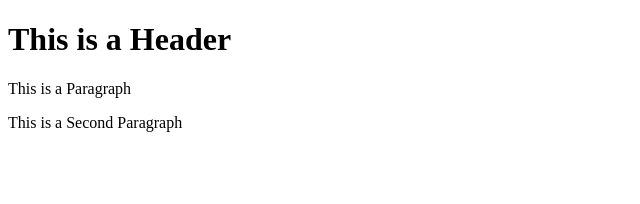
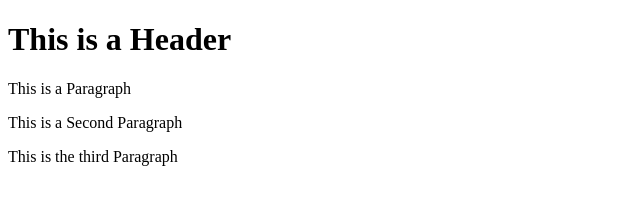
Before and after one commit to gnanee57/git-test, a website: page index.html in a window 1280 px wide. Shown: the whole page, without its empty margins (0-640 px from the left). Drawn offline with Linux system fonts and the light colour scheme.

Commit message:
Fourth Commit

```diff
--- a/index.html
+++ b/index.html
@@ -7,5 +7,6 @@
     <h1> This is a Header </h1>
     <p> This is a Paragraph </p>
     <p> This is a Second Paragraph</p>
+    <p> This is the third Paragraph</p>
   </body>
 </html>
```
Also changed, not shown: package.json (added, +24 -0 lines), 2 other files.
